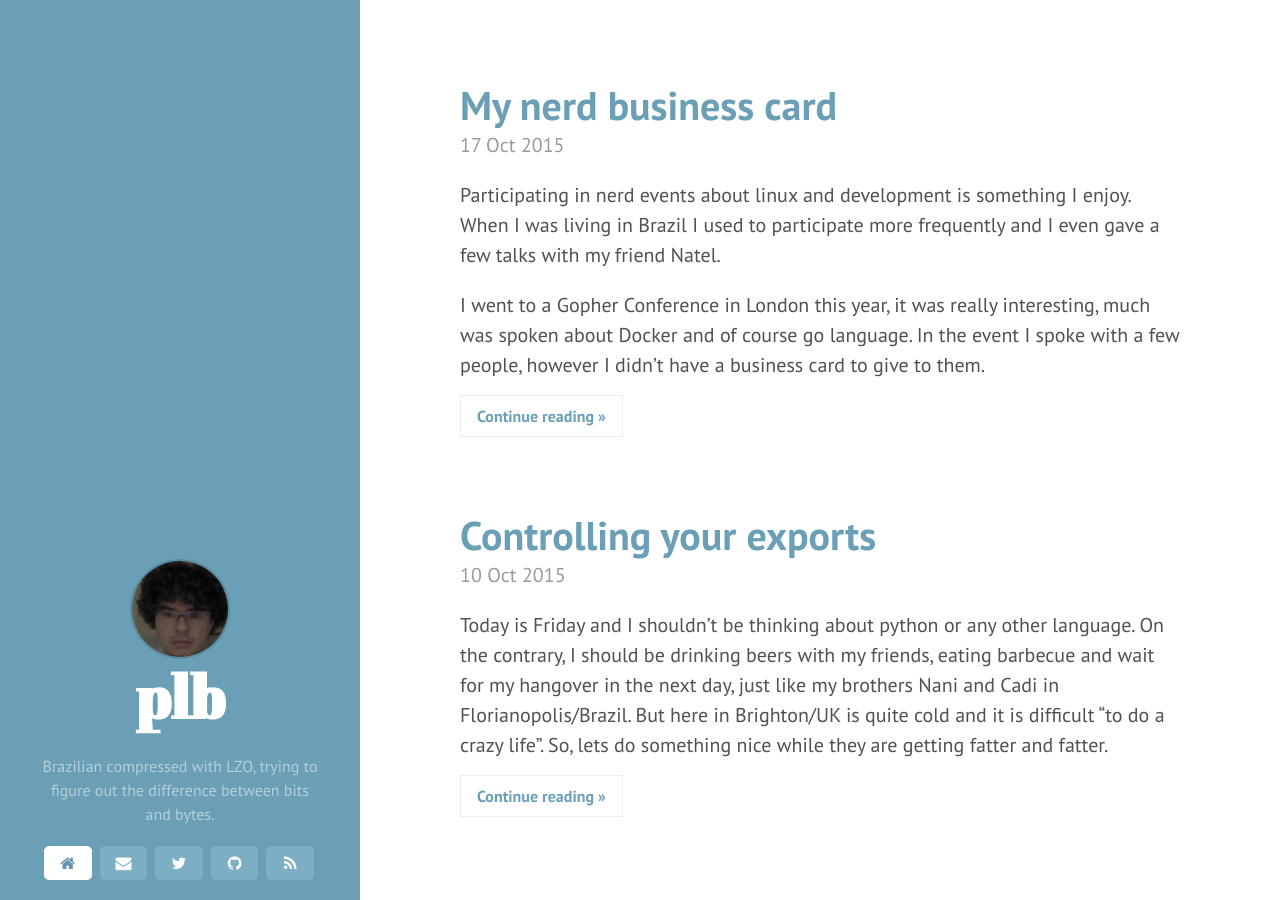
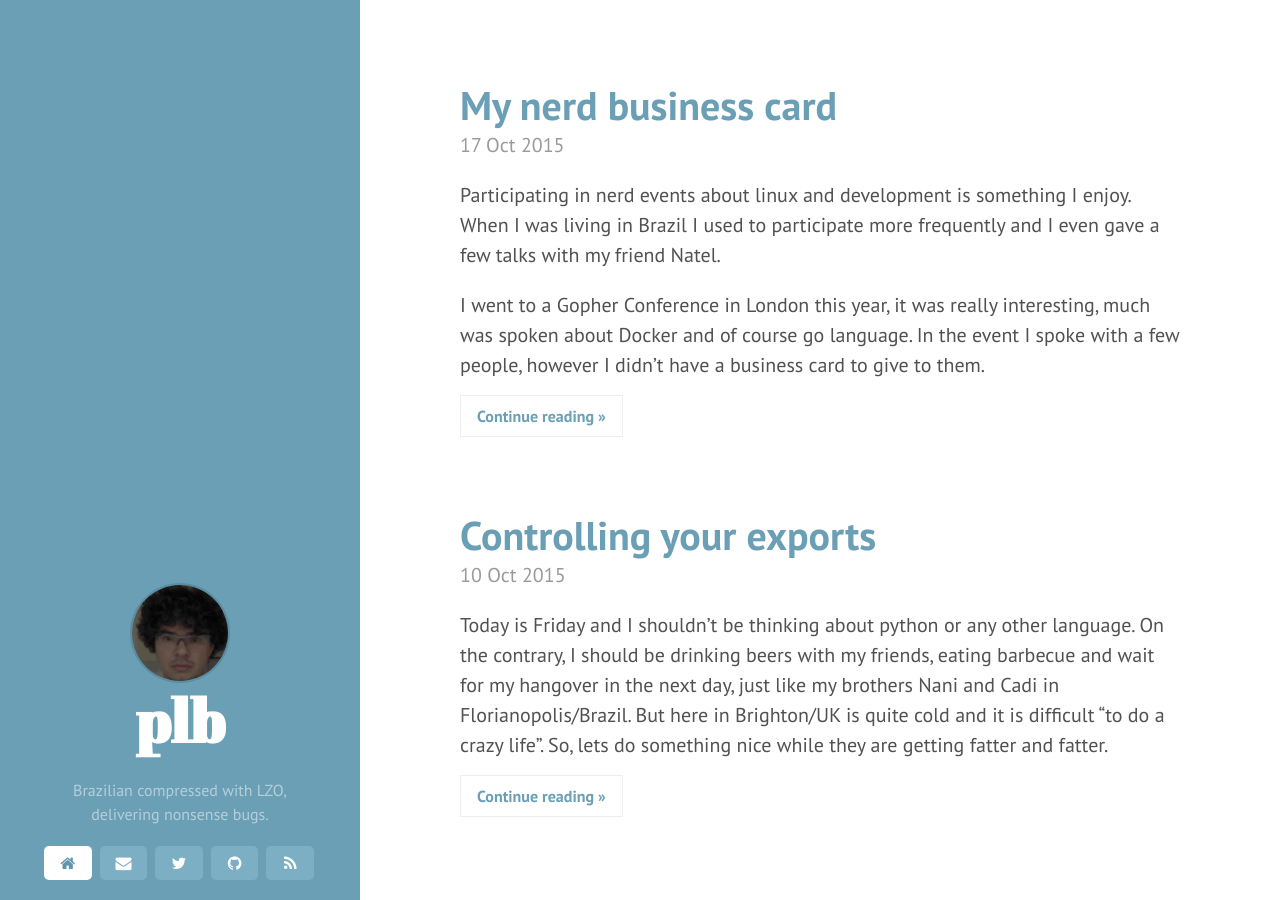
Before and after one commit to katcipis/katcipis.github.io, a Jekyll site: the page built from index.html, in a window 1280 px wide and 900 px high. Built offline with Jekyll 4.4.1, drawn with Linux system fonts in a browser that asks for light colours; nearby versions of some CDN libraries; some web fonts are replaced; Markdown is read by kramdown in place of the engine named in the settings; the list of posts is cut into pages by our own code; comment, search, counter and statistics services are not loaded.

Commit message:
Update _config.yml

```diff
--- a/_config.yml
+++ b/_config.yml
@@ -11,7 +11,7 @@ title:            plb
 tagline:          ''
 description:      >
   <p class="lead">
-    Brazilian compressed with LZO, trying to figure out the difference between bits and bytes.
+    Brazilian compressed with LZO, delivering nonsense bugs.
   </p>
 url:              http://patito.github.io
 baseurl:          /
```
